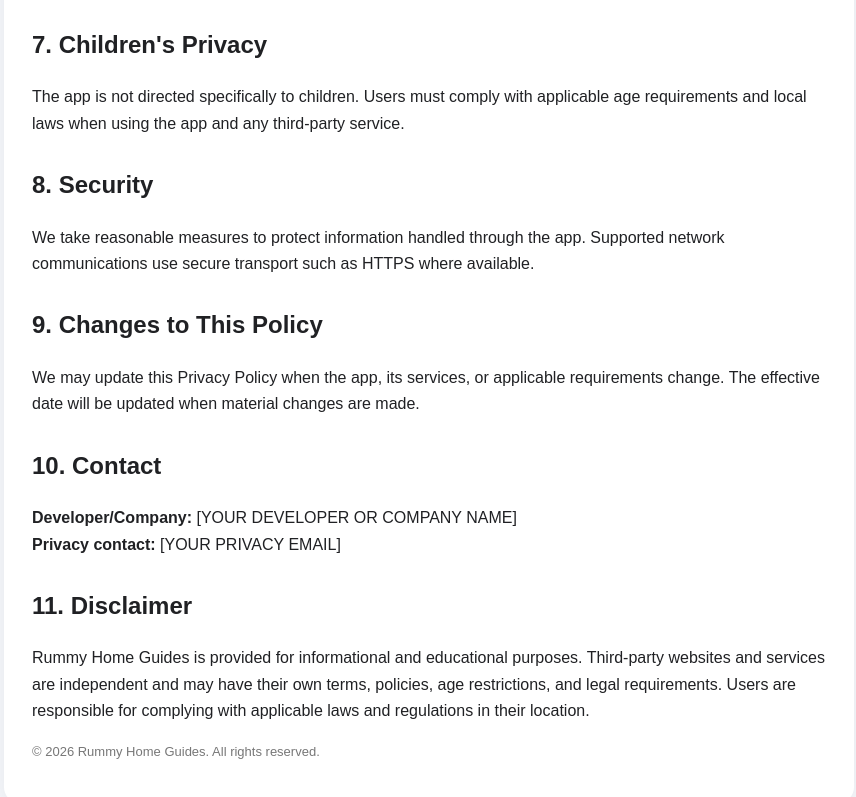
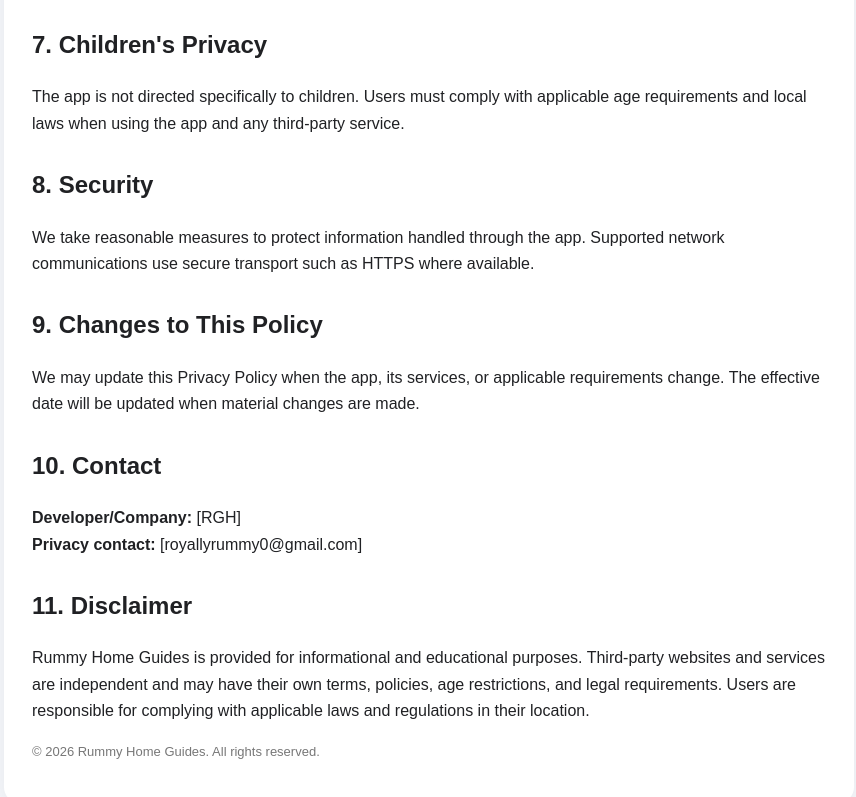
Before and after one commit to rhome143/rhn_privacy_policy, a plain HTML site: page index.html in a window 1280 px wide. Shown: the part 1315-2112 px from the top of the page, without its empty margins (211-1067 px from the left). Drawn offline with Linux system fonts and the light colour scheme.

Commit message:
Update developer and privacy contact information

```diff
--- a/index.html
+++ b/index.html
@@ -48,8 +48,8 @@
 <p>We may update this Privacy Policy when the app, its services, or applicable requirements change. The effective date will be updated when material changes are made.</p>
 
 <h2>10. Contact</h2>
-<p><strong>Developer/Company:</strong> [YOUR DEVELOPER OR COMPANY NAME]<br>
-<strong>Privacy contact:</strong> [YOUR PRIVACY EMAIL]</p>
+<p><strong>Developer/Company:</strong> [RGH]<br>
+<strong>Privacy contact:</strong> [royallyrummy0@gmail.com]</p>
 
 <h2>11. Disclaimer</h2>
 <p>Rummy Home Guides is provided for informational and educational purposes. Third-party websites and services are independent and may have their own terms, policies, age restrictions, and legal requirements. Users are responsible for complying with applicable laws and regulations in their location.</p>
```
